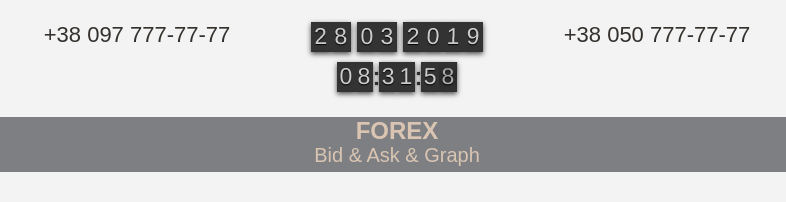
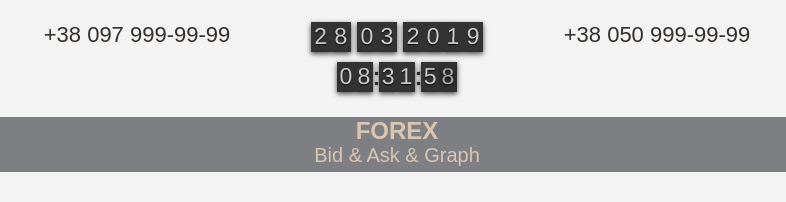
Before and after one commit to prohres/kantor, a plain HTML site: page index.html in a window 1280 px wide. Shown: the part 308-510 px from the top of the page, 243-1029 px from the left. Drawn offline with nearby package versions, Linux system fonts and the light colour scheme; no server answers.

Commit message:
Return old phone numbers

```diff
--- a/index.html
+++ b/index.html
@@ -41,7 +41,7 @@
 					<figure>
 						<img src="images/home-telephone.png" alt="+3 8 097 999 99 99">
 						<figcaption>
-							<a href="tel:+380979999999" target="_blank" aria-label="Call us at phone">+38 097 777-77-77</a>
+							<a href="tel:+380979999999" target="_blank" aria-label="Call us at phone">+38 097 999-99-99</a>
 						</figcaption>
 					</figure>
 				</div>
@@ -66,7 +66,7 @@
 						<img src="images/money-exchange.png" alt="Replacing banknotes"></figure>
 					<figure>
 						<figcaption>
-							<a href="tel:+380509999999" target="_blank" aria-label="Call us at phone">+38 050 777-77-77</a>
+							<a href="tel:+380509999999" target="_blank" aria-label="Call us at phone">+38 050 999-99-99</a>
 						</figcaption>
 						<img src="images/home-telephone.png" alt="+3 8 050 999 99 99"></figure>
 				</div>
```
